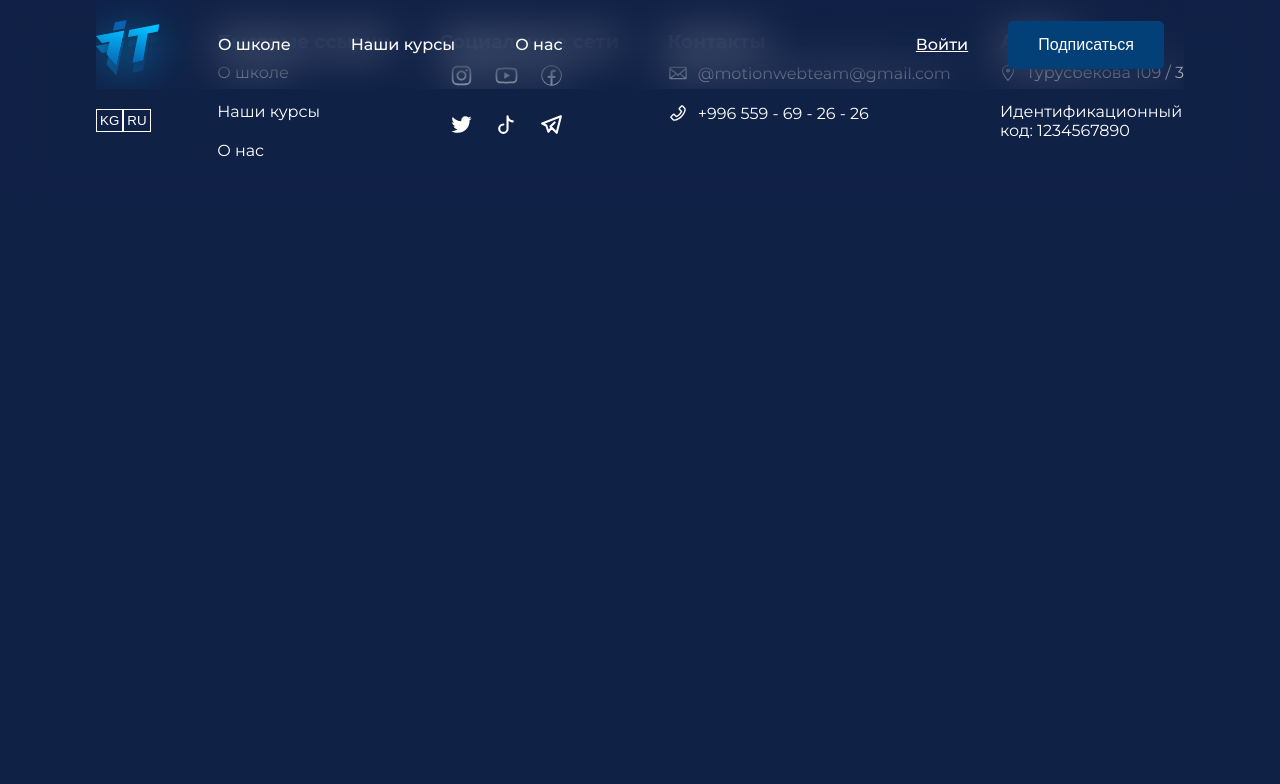
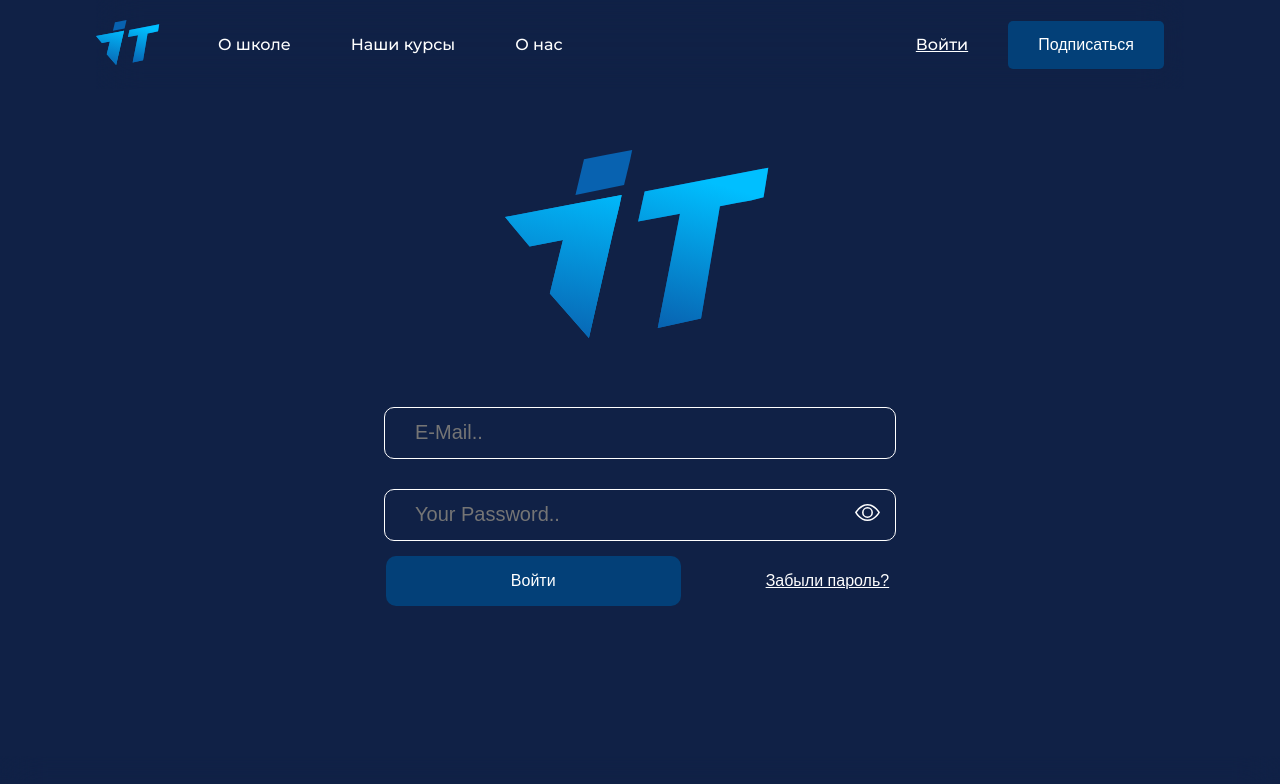
Before and after one commit to Tatynaae/club-project, a React (Create React App) app: page /EnterToProfile in a window 1280 px wide. Shown: the top 784 px of the page. Built offline with nearby package versions, Linux system fonts and the light colour scheme.

Commit message:
enter (#8)

```diff
--- a/src/App.js
+++ b/src/App.js
@@ -4,9 +4,11 @@ import MainPage from "./Components/Hearoes/MainPage";
 import AboutSchool from "./Components/Hearoes/AboutSchool";
 import AboutUs from "./Components/Hearoes/AboutUs";
 import AdminPanel from "./Components/AdminPanel/AdminPanel";
+import Enter from "./Components/Enter/Enter";
 
 function App() {
   return (
+   <>
        <div className="App">
            <Routes>
                <Route path={'/home'} element={<MainPage/>}/>
@@ -15,8 +17,11 @@ function App() {
                <Route path={'/AboutUs'} element={<AboutUs/>}/>
                <Route path={'/Profile'} element={<AdminPanel/>}/>
            </Routes>
-
        </div>
+       <Routes>
+           <Route path={'/EnterToProfile'} element={<Enter/>}/>
+       </Routes>
+   </>
   );
 }
 
--- /dev/null
+++ b/src/Components/Enter/Enter.js
@@ -0,0 +1,39 @@
+import React, {useState} from 'react';
+import logo from '../../img/логотип.svg'
+import {NavLink} from "react-router-dom";
+import {BsEye, BsEyeSlash} from "react-icons/bs";
+
+const Enter = () => {
+    const [able, setAble] = useState(false)
+
+    const change = () => {
+        setAble(!able)
+    }
+
+    return (
+        <div id='enter'>
+            <div className="container">
+                <div className="enter">
+                    <div>
+                        <img className='enter--img' src={logo} alt=""/>
+                    </div>
+                    <input type="email" placeholder='E-Mail..'/>
+                    <div>
+                        <input style={{position:'relative'}} type={ able ? "text" : "password"} placeholder='Your Password.. ' />
+                        <button onClick={change}
+                            className='view'>{able ? <BsEyeSlash/> : <BsEye/>}</button>
+                    </div>
+
+                    <div className='enter--btn'>
+                        <NavLink to={'/Profile'}>
+                        <button className='enter--btn__v'>Войти</button>
+                        </NavLink>
+                            <button className='enter--btn__w'>Забыли пароль?</button>
+                    </div>
+                </div>
+            </div>
+        </div>
+    );
+};
+
+export default Enter;
--- /dev/null
+++ b/src/Components/Enter/css/Enter.css
@@ -0,0 +1,3 @@
+
+
+/*# sourceMappingURL=Enter.css.map */
--- a/src/Components/Header.js
+++ b/src/Components/Header.js
@@ -18,7 +18,7 @@ const Header = () => {
                     </div>
 
                     <div className='header--left'>
-                        <NavLink to={"/Profile"} className='header--left__without'>Войти</NavLink>
+                        <NavLink to={"/EnterToProfile"} className='header--left__without'>Войти</NavLink>
                         <button className='header--left__with'>Подписаться</button>
 
                         <ModalBurger/>
--- /dev/null
+++ b/src/Components/Style/Enter.scss
@@ -0,0 +1,57 @@
+#enter{
+  .enter{
+    display: flex;
+    flex-direction: column;
+    align-items: center;
+    padding: 150px 0;
+    &--img{
+      width: 300px;
+      margin:0 0 50px 30px;
+    }
+    input{
+      background: transparent;
+      padding: 0 30px;
+      width: 450px;
+      height: 50px;
+      border: 1px solid #FFFFFF;
+      margin: 15px 0;
+      border-radius: 10px;
+      color: #FFFFFF;
+      font-size: 20px;
+    }
+    .view{
+      background: transparent;
+      border: none;
+      font-size: 25px;
+      position: absolute;
+      right: 400px;
+      top: 500px;
+      color: white;
+    }
+    &--btn{
+      display: flex;
+      align-items: center;
+      justify-content: space-between;
+      margin-left: 60px;
+      button{
+        font-size: 16px;
+        line-height: 20px;
+        color: #FFFFFF;
+      }
+      &__v{
+        background: #034078;
+        border-radius: 10px;
+        border: none;
+        padding: 15px 125px;
+      }
+      &__w{
+        text-decoration-line: underline;
+        background: transparent;
+        border-radius: 10px;
+        border: none;
+        padding: 15px 85px;
+        margin-right: -20px;
+      }
+    }
+  }
+}
--- a/src/Components/Style/Media/Adaptation/Footer.scss
+++ b/src/Components/Style/Media/Adaptation/Footer.scss
@@ -2,9 +2,7 @@
 @media (max-width: 1200px) {}
 @media (max-width: 1024px) {}
 @media (max-width: 992px) {}
-@media (max-width: 768px) {
-
-}
+@media (max-width: 768px) {}
 @media (max-width: 576px) {}
 @media (max-width: 450px) {}
 @media (max-width: 375px) {}
--- a/src/Components/Style/Style.scss
+++ b/src/Components/Style/Style.scss
@@ -3,6 +3,7 @@
 @import "AboutUs";
 @import "MainPage";
 @import "Ademir";
+@import "Enter";
 @import "AdminPanel/AdminPanel";
 @import "Media/Adaptation/AboutShcool";
 @import "Media/Adaptation/Header";
--- a/src/css/App.css
+++ b/src/css/App.css
@@ -1063,6 +1063,62 @@ body {
   cursor: pointer;
 }
 
+#enter .enter {
+  display: flex;
+  flex-direction: column;
+  align-items: center;
+  padding: 150px 0;
+}
+#enter .enter--img {
+  width: 300px;
+  margin: 0 0 50px 30px;
+}
+#enter .enter input {
+  background: transparent;
+  padding: 0 30px;
+  width: 450px;
+  height: 50px;
+  border: 1px solid #FFFFFF;
+  margin: 15px 0;
+  border-radius: 10px;
+  color: #FFFFFF;
+  font-size: 20px;
+}
+#enter .enter .view {
+  background: transparent;
+  border: none;
+  font-size: 25px;
+  position: absolute;
+  right: 400px;
+  top: 500px;
+  color: white;
+}
+#enter .enter--btn {
+  display: flex;
+  align-items: center;
+  justify-content: space-between;
+  margin-left: 60px;
+}
+#enter .enter--btn button {
+  font-size: 16px;
+  line-height: 20px;
+  color: #FFFFFF;
+}
+#enter .enter--btn__v {
+  background: #034078;
+  border-radius: 10px;
+  border: none;
+  padding: 15px 125px;
+}
+#enter .enter--btn__w {
+  text-decoration-line: underline;
+  background: transparent;
+  border-radius: 10px;
+  border: none;
+  padding: 15px 85px;
+  margin-right: -20px;
+}
+
 #view {
   display: block;
 }
```
Also changed, not shown: 2 other files (tests, documents, lock files or other folders). Lines whose indentation alone changed are shown as unchanged.
